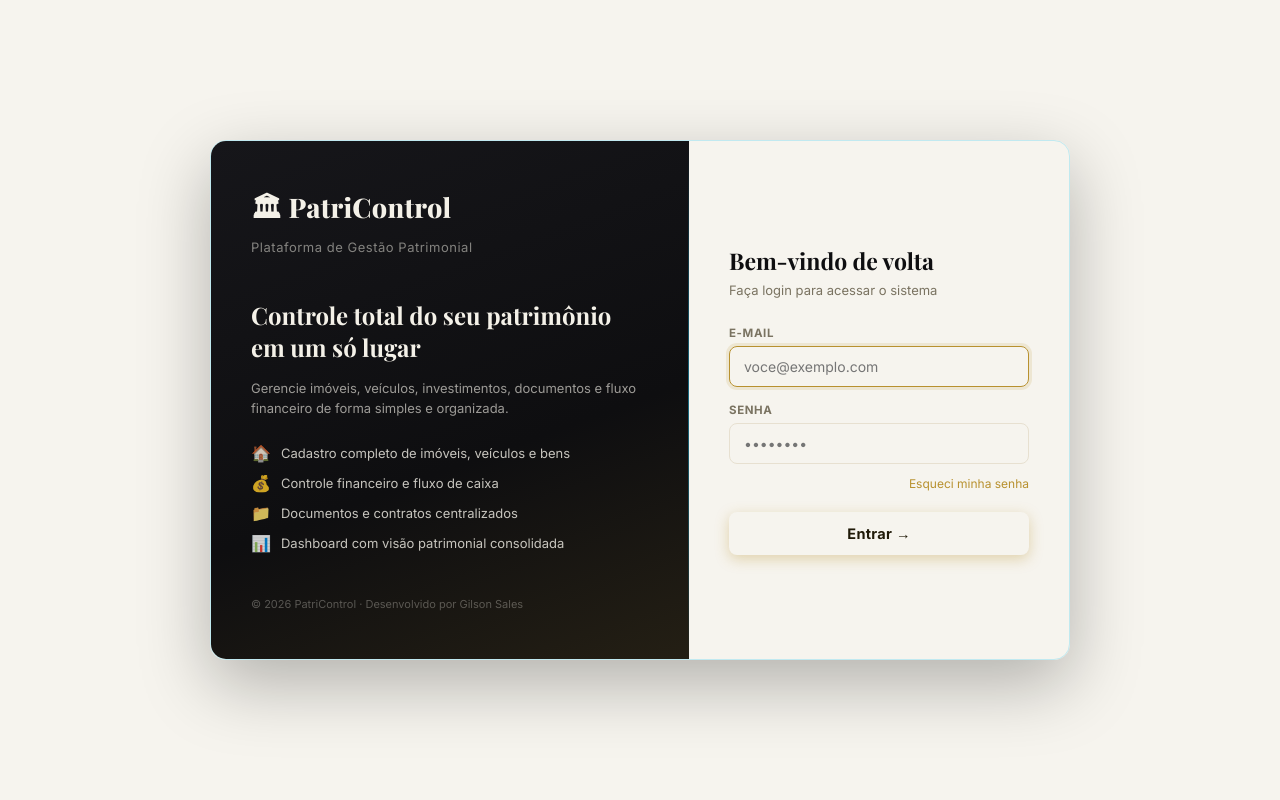
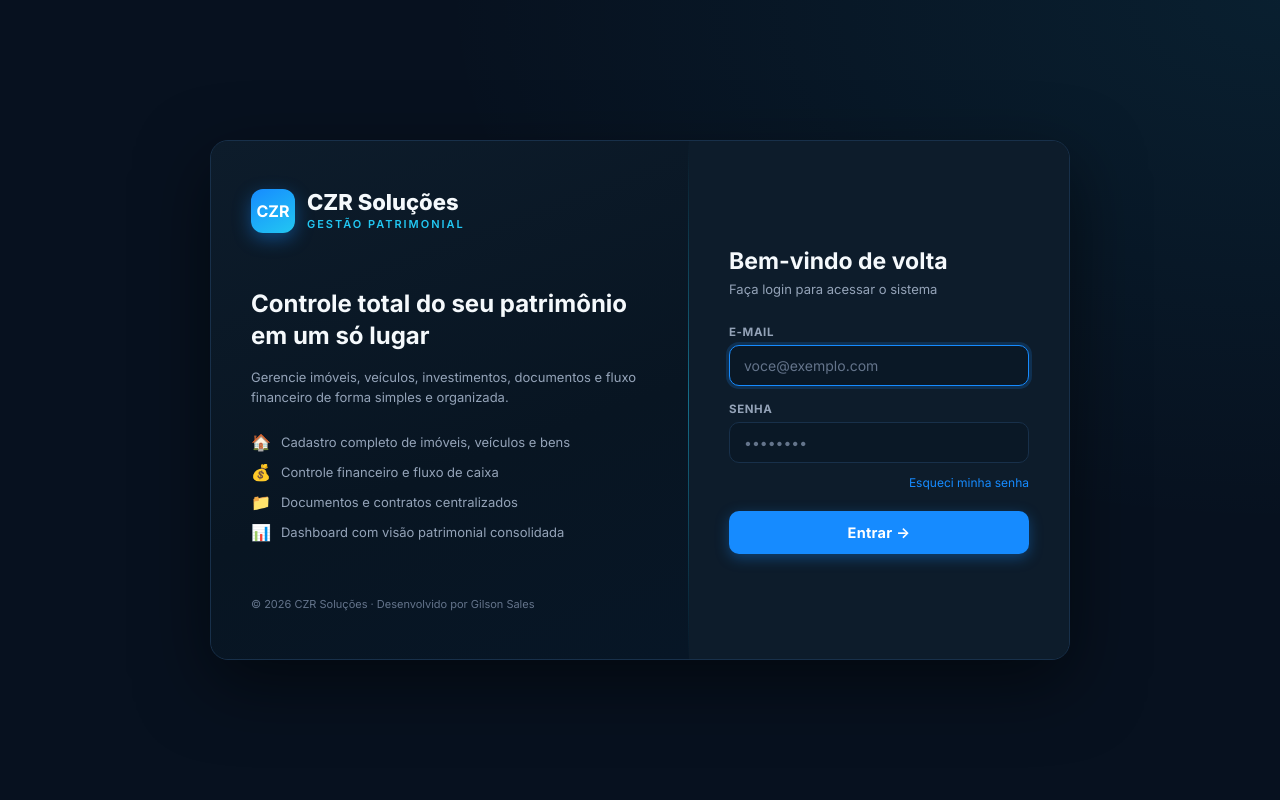
Before and after one commit to GSSalless/patrimonio, a PHP site: page / in a window 1280 px wide. Run offline with PHP 8.4, Linux system fonts and the light colour scheme; data that the repository does not hold is empty.

Commit message:
Tarefa 5: telas-piloto alinhadas ao Design System
- Gestao Geral e Dashboard do cliente: cores das categorias (barra de
  distribuicao/legenda) migradas para a paleta do mockup (Imoveis azul,
  Veiculos ambar, Outros roxo, Investimentos ciano, Contas verde).
- Login reescrito no tema escuro (Inter, painel duplo, marca CZR Solucoes),
  corrigindo a pagina que havia ficado com tokens quebrados/contraste ruim.
- Remove ouro remanescente em colaboradores (status ferias) e nos botoes
  de imprimir dos PDFs (agora azul).

Nota: a tabela de Clientes 1:1 do mockup (colunas patrimonio/ativos/
pendencias/status por cliente) depende de dados que o controller ainda
nao fornece; mantida a lista atual ja no tema escuro.

Co-Authored-By: Claude Opus 4.8 <noreply@anthropic.com>
Claude-Session: https://claude.ai/code/session_01DcNpaBR8RNDCAxD9mXxXA8

```diff
--- a/app/Views/auth/login.php
+++ b/app/Views/auth/login.php
@@ -1,10 +1,8 @@
 <?php
 /**
- * View de login (MVC). Visual "PatriControl" ligado ao backend real:
- * o formulário faz POST para o front controller, que chama AuthController::login().
- *
- * @var string $erro   Mensagem de erro (vazia se não houver)
- * @var string $email  E-mail preenchido (para repopular o campo)
+ * Tela de login — página isolada (não usa header/footer).
+ * @var string $erro
+ * @var string $email
  */
 ?>
 <!DOCTYPE html>
@@ -12,61 +10,74 @@
 <head>
 <meta charset="UTF-8">
 <meta name="viewport" content="width=device-width, initial-scale=1.0">
-<title>PatriControl — Acesso</title>
+<title>CZR Soluções — Acesso</title>
 <link rel="preconnect" href="https://fonts.googleapis.com">
 <link rel="preconnect" href="https://fonts.gstatic.com" crossorigin>
-<link rel="stylesheet" href="https://fonts.googleapis.com/css2?family=Playfair+Display:wght@600;700;800&family=Inter:wght@400;500;600;700&display=swap">
+<link rel="stylesheet" href="https://fonts.googleapis.com/css2?family=Inter:wght@400;500;600;700;800&display=swap">
 <style>
   * { box-sizing: border-box; margin: 0; padding: 0; }
   :root {
-    --preto: #0e0e10; --preto-2: #1b1b1f;
-    --dourado: #b8912f; --dourado-claro: var(--secondary);
-    --marfim: #f6f4ee;
-    --serif: 'Playfair Display', Georgia, serif;
-    --sans: 'Inter', 'Segoe UI', Arial, sans-serif;
+    --bg: #07111F; --surface: #0D1C2B; --sidebar: #081522;
+    --primary: #168BFF; --primary-h: #0F6FD6; --secondary: #22C7F2;
+    --text: #F5F9FC; --text-2: #94A3B8; --text-3: #64748B;
+    --border: #18304A; --danger: #EF4444;
+    --sans: 'Inter', -apple-system, 'Segoe UI', Arial, sans-serif;
   }
   body {
     font-family: var(--sans);
-    background: var(--marfim);
+    background: radial-gradient(120% 120% at 100% 0%, rgba(34,199,242,.08), transparent 55%), var(--bg);
     min-height: 100vh;
     display: flex;
     align-items: center;
     justify-content: center;
     padding: 1rem;
+    color: var(--text);
   }
   .login-wrapper {
     display: flex;
     width: 860px;
     max-width: 98vw;
     min-height: 520px;
-    border-radius: 16px;
+    border-radius: 18px;
     overflow: hidden;
-    border: 1px solid rgba(34,199,242,.25);
-    box-shadow: 0 24px 70px rgba(0,0,0,.28);
+    background: var(--surface);
+    border: 1px solid var(--border);
+    box-shadow: 0 24px 70px rgba(0,0,0,.5);
   }
+
+  /* Painel esquerdo — marca */
   .login-left {
     flex: 1;
-    background: linear-gradient(160deg, #16161a 0%, var(--preto) 60%, #241f14 100%);
+    background: linear-gradient(160deg, #0D1C2B 0%, #081522 60%, #071626 100%);
     padding: 48px 40px;
     display: flex;
     flex-direction: column;
     justify-content: space-between;
-    color: #f4f1e8;
     position: relative;
   }
   .login-left::after {
     content: ''; position: absolute; top: 0; right: 0; bottom: 0; width: 1px;
     background: linear-gradient(180deg, transparent, rgba(34,199,242,.5), transparent);
   }
-  .brand h1 { font-family: var(--serif); font-size: 27px; font-weight: 800; color: var(--dourado-claro); letter-spacing: .3px; }
-  .brand p { font-size: 13px; color: rgba(244,241,232,.5); margin-top: 4px; letter-spacing: .04em; }
-  .left-body h2 { font-family: var(--serif); font-size: 24px; font-weight: 700; line-height: 1.35; margin-bottom: 14px; color: #f4f1e8; }
-  .left-body p { font-size: 13px; color: rgba(244,241,232,.62); line-height: 1.6; }
+  .brand { display: flex; align-items: center; gap: .75rem; }
+  .brand-mark {
+    width: 44px; height: 44px; border-radius: 12px; flex-shrink: 0;
+    display: flex; align-items: center; justify-content: center;
+    font-weight: 700; font-size: 1rem; color: #fff;
+    background: linear-gradient(150deg, var(--primary), var(--secondary));
+    box-shadow: 0 6px 18px rgba(22,139,255,.4);
+  }
+  .brand h1 { font-size: 22px; font-weight: 800; color: var(--text); line-height: 1; }
+  .brand p { font-size: 11px; color: var(--secondary); margin-top: 4px; letter-spacing: .18em; text-transform: uppercase; font-weight: 600; }
+
+  .left-body h2 { font-size: 24px; font-weight: 700; line-height: 1.35; margin-bottom: 14px; color: var(--text); }
+  .left-body > p { font-size: 13px; color: var(--text-2); line-height: 1.6; }
   .feature-list { margin-top: 24px; display: flex; flex-direction: column; gap: 10px; }
-  .feature { display: flex; align-items: center; gap: 10px; font-size: 13px; color: rgba(244,241,232,.8); }
+  .feature { display: flex; align-items: center; gap: 10px; font-size: 13px; color: var(--text-2); }
   .feature span { font-size: 16px; }
-  .left-footer { font-size: 11px; color: rgba(244,241,232,.3); }
+  .left-footer { font-size: 11px; color: var(--text-3); }
 
+  /* Painel direito — formulário */
   .login-right {
     width: 380px;
     flex-shrink: 0;
@@ -76,37 +87,38 @@
     flex-direction: column;
     justify-content: center;
   }
-  .login-right h2 { font-family: var(--serif); font-size: 23px; font-weight: 700; color: var(--preto); margin-bottom: 6px; }
-  .login-right > p { font-size: 13px; color: #7a7361; margin-bottom: 28px; }
+  .login-right h2 { font-size: 23px; font-weight: 700; color: var(--text); margin-bottom: 6px; }
+  .login-right > p { font-size: 13px; color: var(--text-2); margin-bottom: 28px; }
 
   .field { margin-bottom: 16px; }
-  .field label { display: block; font-size: 11.5px; font-weight: 700; color: #7a7361; text-transform: uppercase; letter-spacing: .6px; margin-bottom: 6px; }
+  .field label { display: block; font-size: 11.5px; font-weight: 700; color: var(--text-2); text-transform: uppercase; letter-spacing: .6px; margin-bottom: 6px; }
   .field input {
-    width: 100%; padding: 11px 14px; border: 1.5px solid #e7e0d0;
-    border-radius: 8px; font-size: 14px; color: #1c1a17; background: var(--surface)df9;
+    width: 100%; padding: 11px 14px; border: 1px solid var(--border);
+    border-radius: 10px; font-size: 14px; color: var(--text); background: #0A1826;
     font-family: var(--sans);
     outline: none; transition: border .2s, box-shadow .2s;
   }
-  .field input:focus { border-color: var(--dourado); box-shadow: 0 0 0 3px rgba(184,145,47,.15); background: var(--surface); }
+  .field input::placeholder { color: var(--text-3); }
+  .field input:focus { border-color: var(--primary); box-shadow: 0 0 0 3px rgba(22,139,255,.18); }
 
   .forgot { text-align: right; margin-top: -8px; margin-bottom: 20px; }
-  .forgot a { font-size: 12px; color: var(--dourado); text-decoration: none; }
+  .forgot a { font-size: 12px; color: var(--primary); text-decoration: none; }
   .forgot a:hover { text-decoration: underline; }
 
   .btn-login {
     width: 100%; padding: 13px;
-    background: linear-gradient(180deg, var(--secondary) 0%, var(--dourado) 100%);
-    color: #201a08;
-    border: none; border-radius: 8px; font-size: 14.5px; font-weight: 700;
+    background: var(--primary);
+    color: #fff;
+    border: none; border-radius: 10px; font-size: 14.5px; font-weight: 700;
     font-family: var(--sans); letter-spacing: .02em;
-    cursor: pointer; transition: filter .2s, box-shadow .2s;
-    box-shadow: 0 4px 14px rgba(184,145,47,.35);
+    cursor: pointer; transition: background .2s, box-shadow .2s;
+    box-shadow: 0 4px 14px rgba(22,139,255,.35);
   }
-  .btn-login:hover { filter: brightness(1.06); box-shadow: 0 6px 18px rgba(184,145,47,.45); }
+  .btn-login:hover { background: var(--primary-h); box-shadow: 0 6px 18px rgba(22,139,255,.45); }
 
   .error-msg {
-    background: #f8e7e7; border: 1px solid #e6b8b8;
-    border-radius: 7px; padding: 10px 14px; font-size: 13px; color: #b23b3b;
+    background: rgba(239,68,68,.14); border: 1px solid rgba(239,68,68,.4);
+    border-radius: 8px; padding: 10px 14px; font-size: 13px; color: var(--danger);
     margin-bottom: 16px;
   }
 
@@ -122,8 +134,11 @@
   <!-- ESQUERDA -->
   <div class="login-left">
     <div class="brand">
-      <h1>🏛 PatriControl</h1>
-      <p>Plataforma de Gestão Patrimonial</p>
+      <div class="brand-mark">CZR</div>
+      <div>
+        <h1>CZR Soluções</h1>
+        <p>Gestão Patrimonial</p>
+      </div>
     </div>
     <div class="left-body">
       <h2>Controle total do seu patrimônio em um só lugar</h2>
@@ -135,7 +150,7 @@
         <div class="feature"><span>📊</span> Dashboard com visão patrimonial consolidada</div>
       </div>
     </div>
-    <div class="left-footer">© 2026 PatriControl · Desenvolvido por Gilson Sales</div>
+    <div class="left-footer">© 2026 CZR Soluções · Desenvolvido por Gilson Sales</div>
   </div>
 
   <!-- DIREITA -->
--- a/app/Views/colaboradores/editar.php
+++ b/app/Views/colaboradores/editar.php
@@ -13,7 +13,7 @@ require APP_ROOT . '/includes/header.php';
 $co_id = (int) $colaborador['id'];
 $parentescos = ['conjuge'=>'Cônjuge','filho'=>'Filho','filha'=>'Filha','pai'=>'Pai','mae'=>'Mãe','outro'=>'Outro'];
 $hist_tipos  = ['salario'=>'Salário','promocao'=>'Promoção','avaliacao'=>'Avaliação','ferias'=>'Férias','treinamento'=>'Treinamento','advertencia'=>'Advertência','atestado'=>'Atestado','falta'=>'Falta','beneficio'=>'Benefício','outro'=>'Outro'];
-$hist_cor = ['salario'=>'#1a7a45','promocao'=>'#0891b2','avaliacao'=>'#6366f1','ferias'=>'#c9a227','treinamento'=>'#3fae7a','advertencia'=>'#b82020','atestado'=>'#b45309','falta'=>'#b45309','beneficio'=>'#9b6dd6','outro'=>'#64748b'];
+$hist_cor = ['salario'=>'#1a7a45','promocao'=>'#0891b2','avaliacao'=>'#6366f1','ferias'=>'#22C7F2','treinamento'=>'#3fae7a','advertencia'=>'#b82020','atestado'=>'#b45309','falta'=>'#b45309','beneficio'=>'#9b6dd6','outro'=>'#64748b'];
 ?>
 <div class="container" style="max-width:960px">
   <div class="card-header" style="margin-bottom:1.25rem">
--- a/app/Views/colaboradores/lista.php
+++ b/app/Views/colaboradores/lista.php
@@ -8,7 +8,7 @@
 $page_title = 'Colaboradores';
 require APP_ROOT . '/includes/header.php';
 $status_op  = ['ativo'=>'Ativo','experiencia'=>'Experiência','afastado'=>'Afastado','ferias'=>'Férias','desligado'=>'Desligado'];
-$status_cor = ['ativo'=>'#1a7a45','experiencia'=>'#0891b2','afastado'=>'#b45309','ferias'=>'#c9a227','desligado'=>'#64748b'];
+$status_cor = ['ativo'=>'#1a7a45','experiencia'=>'#0891b2','afastado'=>'#b45309','ferias'=>'#22C7F2','desligado'=>'#64748b'];
 // Folha dos ativos.
 $total_folha = array_sum(array_map(fn($c) => in_array($c['status'], ['ativo','experiencia','ferias']) ? (float)($c['salario'] ?? 0) : 0, $colaboradores));
 $ativos = count(array_filter($colaboradores, fn($c) => $c['status'] !== 'desligado'));
--- a/app/Views/imoveis/pendencias_pdf.php
+++ b/app/Views/imoveis/pendencias_pdf.php
@@ -28,7 +28,7 @@
     .grupo li { font-size: .9rem; color: #3a4656; margin-bottom: .25rem; }
     .rodape { margin-top: 2.5rem; padding-top: 1rem; border-top: 1px solid #e7e0d0; font-size: .75rem; color: #9aa6b4; text-align: center; }
     .barra-print { position: sticky; top: 0; background: #16141a; color: #fff; padding: .75rem 1rem; margin: -2.5rem -2.5rem 1.5rem; display: flex; gap: .75rem; align-items: center; justify-content: center; }
-    .barra-print button { background: #b8912f; color: #fff; border: none; padding: .5rem 1.25rem; border-radius: 6px; font-size: .9rem; cursor: pointer; font-weight: 600; }
+    .barra-print button { background: #168BFF; color: #fff; border: none; padding: .5rem 1.25rem; border-radius: 6px; font-size: .9rem; cursor: pointer; font-weight: 600; }
     @media print { .barra-print { display: none; } body { padding: 0; } }
   </style>
 </head>
--- a/app/Views/veiculos/pendencias_pdf.php
+++ b/app/Views/veiculos/pendencias_pdf.php
@@ -29,7 +29,7 @@
     .grupo li { font-size: .9rem; color: #3a4656; margin-bottom: .25rem; }
     .rodape { margin-top: 2.5rem; padding-top: 1rem; border-top: 1px solid #e7e0d0; font-size: .75rem; color: #9aa6b4; text-align: center; }
     .barra-print { position: sticky; top: 0; background: #16141a; color: #fff; padding: .75rem 1rem; margin: -2.5rem -2.5rem 1.5rem; display: flex; gap: .75rem; align-items: center; justify-content: center; }
-    .barra-print button { background: #b8912f; color: #fff; border: none; padding: .5rem 1.25rem; border-radius: 6px; font-size: .9rem; cursor: pointer; font-weight: 600; }
+    .barra-print button { background: #168BFF; color: #fff; border: none; padding: .5rem 1.25rem; border-radius: 6px; font-size: .9rem; cursor: pointer; font-weight: 600; }
     @media print { .barra-print { display: none; } body { padding: 0; } }
   </style>
 </head>
--- a/assets/css/paginas.css
+++ b/assets/css/paginas.css
@@ -142,7 +142,7 @@
   }
 
 /* ═══ gestao_geral/index.php ═══════════════════════════════════════════ */
-  /* Herói — patrimônio consolidado (preto & dourado) */
+  /* Herói — patrimônio consolidado (tema escuro CZR) */
   .gg-hero{background:linear-gradient(135deg,var(--text),var(--surface-2));border:1px solid rgba(34,199,242,.35);
     border-radius:18px;padding:1.4rem 1.5rem;box-shadow:0 8px 26px rgba(0,0,0,.18);color:var(--surface-2)}
   .gg-hero-top{display:flex;align-items:flex-start;justify-content:space-between;gap:1rem;flex-wrap:wrap}
```
Also changed, not shown: app/Views/dashboard/index.php (+5 -5 lines), app/Views/gestao_geral/index.php (+6 -5 lines).
